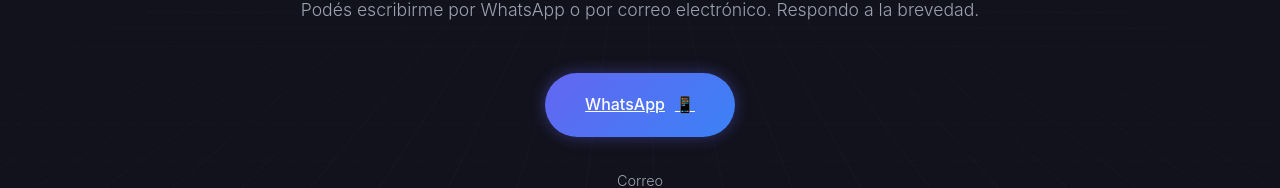
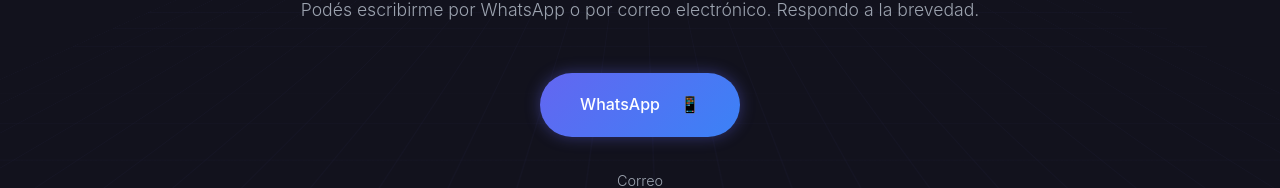
Before and after one commit to rgcou/sitio-web, a React (Create React App) app: page / in a window 1280 px wide. Shown: the part 3404-3592 px from the top of the page. Built offline with nearby package versions, Linux system fonts and the light colour scheme; the HTML template or start-up script is replaced by a standard one.

Commit message:
Update Home.css

```diff
--- a/src/components/Home.css
+++ b/src/components/Home.css
@@ -198,6 +198,20 @@
 .btn-elite-secondary:hover {
   background: rgba(255, 255, 255, 0.05);
   border-color: rgba(255, 255, 255, 0.3);
+}
+
+/* Cuando el "botón" es un link */
+a.btn-elite-primary,
+a.btn-elite-secondary {
+  text-decoration: none;
+  color: inherit;
+}
+
+/* En tu caso, el CTA es columna: esto evita que el link se estire raro */
+.cta-buttons-elite .btn-elite-primary {
+  display: inline-flex;
+  gap: 10px;
+  align-items: center;
 }
 
 .hero-visual-elite {
```
